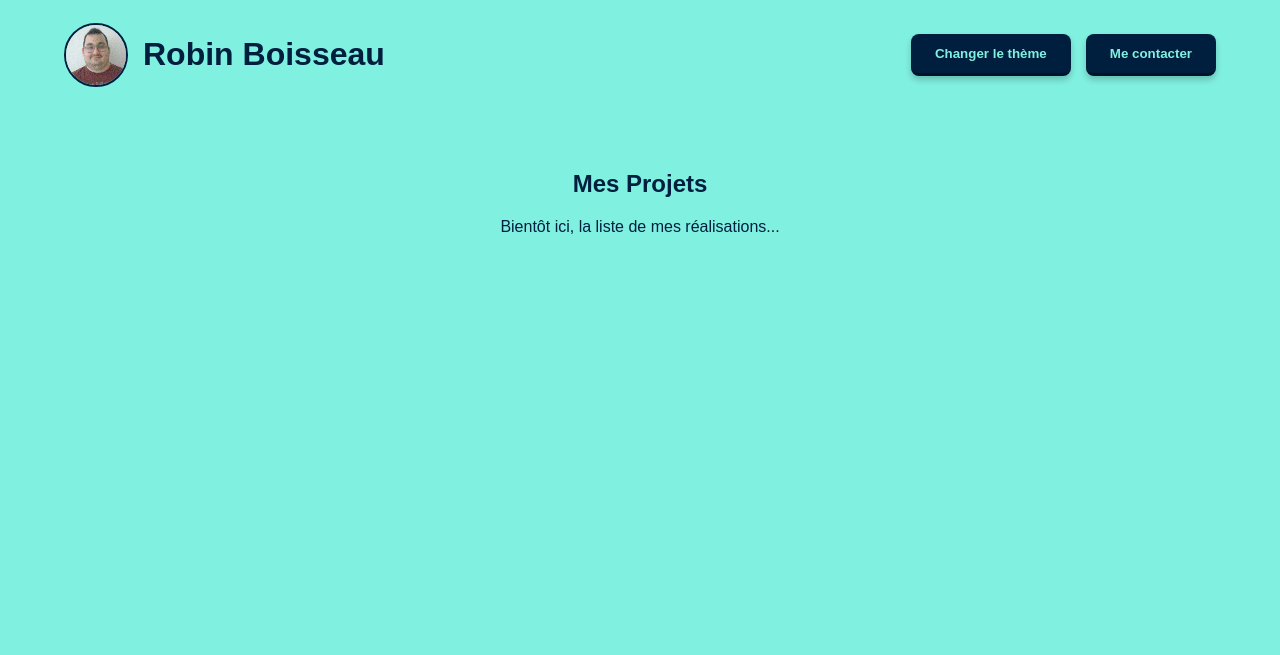
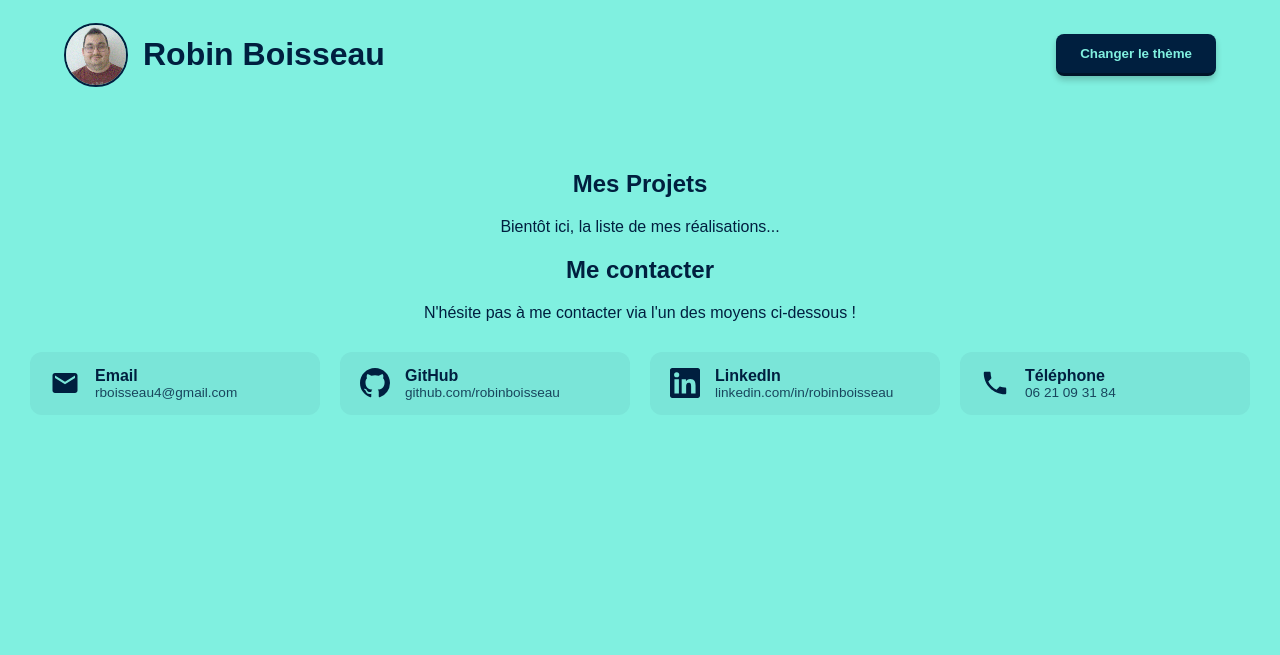
Before and after one commit to RobinBoisseau/Portfolio, a PHP site: page / in a window 1280 px wide. Shown: the top 655 px of the page. Run offline with PHP 8.4, Linux system fonts and the light colour scheme.

Commit message:
Ajout de la section contact

```diff
--- a/index.html
+++ b/index.html
@@ -17,13 +17,71 @@
         <!-- Les deux boutons sont maintenant regroupés -->
         <div class="header-buttons">
             <button id="theme-toggle-btn" class="bouton">Changer le thème</button>
-            <button id="Contact" class="bouton">Me contacter</button>
         </div>
     </header>
 
     <main>
         <h2>Mes Projets</h2>
         <p>Bientôt ici, la liste de mes réalisations...</p>
+      <!-- Section Contacts -->
+  <section class="section-contacts" id="contacts">
+    <h2>Me contacter</h2>
+    <p>N'hésite pas à me contacter via l'un des moyens ci-dessous !</p>
+
+    <div class="contact-links">
+
+      <!-- Email -->
+      <a href="mailto:ton.email@exemple.com" class="contact-card">
+        <div class="icon">
+          <svg viewBox="0 0 24 24" xmlns="http://www.w3.org/2000/svg">
+            <path d="M20 4H4C2.9 4 2 4.9 2 6v12c0 1.1.9 2 2 2h16c1.1 0 2-.9 2-2V6c0-1.1-.9-2-2-2zm0 4l-8 5-8-5V6l8 5 8-5v2z"/>
+          </svg>
+        </div>
+        <div class="info">
+          Email
+          <span class="sub">rboisseau4@gmail.com</span>
+        </div>
+      </a>
+
+      <!-- GitHub -->
+      <a href="https://github.com/robinboisseau" target="_blank" rel="noopener noreferrer" class="contact-card">
+        <div class="icon">
+          <svg viewBox="0 0 24 24" xmlns="http://www.w3.org/2000/svg">
+            <path d="M12 0C5.37 0 0 5.37 0 12c0 5.31 3.435 9.795 8.205 11.385.6.105.825-.255.825-.57 0-.285-.015-1.23-.015-2.235-3.015.555-3.795-.735-4.035-1.41-.135-.345-.72-1.41-1.23-1.695-.42-.225-1.02-.78-.015-.795.945-.015 1.62.87 1.845 1.23 1.08 1.815 2.805 1.305 3.495.99.105-.78.42-1.305.765-1.605-2.67-.3-5.46-1.335-5.46-5.925 0-1.305.465-2.385 1.23-3.225-.12-.3-.54-1.53.12-3.18 0 0 1.005-.315 3.3 1.23.96-.27 1.98-.405 3-.405s2.04.135 3 .405c2.295-1.56 3.3-1.23 3.3-1.23.66 1.65.24 2.88.12 3.18.765.84 1.23 1.905 1.23 3.225 0 4.605-2.805 5.625-5.475 5.925.435.375.81 1.095.81 2.22 0 1.605-.015 2.895-.015 3.3 0 .315.225.69.825.57A12.02 12.02 0 0 0 24 12c0-6.63-5.37-12-12-12z"/>
+          </svg>
+        </div>
+        <div class="info">
+          GitHub
+          <span class="sub">github.com/robinboisseau</span>
+        </div>
+      </a>
+
+      <!-- LinkedIn -->
+      <a href="https://linkedin.com/in/robinboisseau" target="_blank" rel="noopener noreferrer" class="contact-card">
+        <div class="icon">
+          <svg viewBox="0 0 24 24" xmlns="http://www.w3.org/2000/svg">
+            <path d="M20.447 20.452h-3.554v-5.569c0-1.328-.027-3.037-1.852-3.037-1.853 0-2.136 1.445-2.136 2.939v5.667H9.351V9h3.414v1.561h.046c.477-.9 1.637-1.85 3.37-1.85 3.601 0 4.267 2.37 4.267 5.455v6.286zM5.337 7.433a2.062 2.062 0 0 1-2.063-2.065 2.064 2.064 0 1 1 2.063 2.065zm1.782 13.019H3.555V9h3.564v11.452zM22.225 0H1.771C.792 0 0 .774 0 1.729v20.542C0 23.227.792 24 1.771 24h20.451C23.2 24 24 23.227 24 22.271V1.729C24 .774 23.2 0 22.222 0h.003z"/>
+          </svg>
+        </div>
+        <div class="info">
+          LinkedIn
+          <span class="sub">linkedin.com/in/robinboisseau</span>
+        </div>
+      </a>
+
+<!-- Téléphone -->
+<a href="tel:+33621093184" class="contact-card">
+  <div class="icon">
+    <svg viewBox="0 0 24 24" xmlns="http://www.w3.org/2000/svg">
+      <path d="M6.62 10.79a15.053 15.053 0 006.59 6.59l2.2-2.2c.27-.27.67-.36 1.02-.24 1.12.37 2.33.57 3.57.57.55 0 1 .45 1 1V20c0 .55-.45 1-1 1-9.39 0-17-7.61-17-17 0-.55.45-1 1-1h3.5c.55 0 1 .45 1 1 0 1.25.2 2.45.57 3.57.11.35.03.74-.25 1.02l-2.2 2.2z"/>
+    </svg>
+  </div>
+  <div class="info">
+    Téléphone
+    <span class="sub">06 21 09 31 84</span>
+  </div>
+</a>
+  </section>
     </main>
 
     <footer>
--- a/style.css
+++ b/style.css
@@ -120,3 +120,76 @@ body.dark-theme .bouton:hover {
     background-color: #a2f2e7;
     color: #000000;
 }
+
+/* --- SECTION CONTACTS --- */
+
+/* Conteneur de toutes les cartes */
+.contact-links {
+    display: flex;
+    flex-wrap: wrap;
+    justify-content: center;
+    gap: 20px;
+    margin-top: 30px;
+}
+
+/* La carte individuelle */
+.contact-card {
+    display: flex;
+    align-items: center; /* Aligne verticalement l'icône et le texte */
+    text-decoration: none;
+    padding: 15px 20px;
+    border-radius: 12px;
+    min-width: 250px;
+    transition: background-color 0.3s, transform 0.2s;
+
+    /* Couleurs par défaut (Thème clair) */
+    background-color: rgba(0, 31, 63, 0.05); /* Un fond très léger */
+    color: #001F3F;
+}
+
+/* Taille de l'icône */
+.contact-card .icon {
+    width: 30px;  /* Ajustez la taille ici */
+    height: 30px;
+    margin-right: 15px; /* Espace entre l'icône et le texte */
+    display: flex;
+    align-items: center;
+}
+
+/* Forcer le SVG à remplir son conteneur .icon */
+.contact-card .icon svg {
+    width: 100%;
+    height: 100%;
+    fill: currentColor; /* L'icône prendra la couleur du texte */
+}
+
+/* Structure du texte à côté */
+.contact-card .info {
+    display: flex;
+    flex-direction: column;
+    text-align: left;
+    font-weight: bold;
+}
+
+.contact-card .sub {
+    font-size: 0.85rem;
+    font-weight: normal;
+    opacity: 0.8;
+}
+
+/* Effet au survol */
+.contact-card:hover {
+    transform: translateY(-3px);
+    background-color: rgba(0, 31, 63, 0.1);
+}
+
+/* --- ADAPTATION AU THÈME SOMBRE --- */
+
+body.dark-theme .contact-card {
+    background-color: rgba(128, 240, 224, 0.1);
+    color: #80F0E0;
+}
+
+body.dark-theme .contact-card:hover {
+    background-color: rgba(128, 240, 224, 0.2);
+}
```
Also changed, not shown: images/mail.png (added), images/telephone.png (added).
